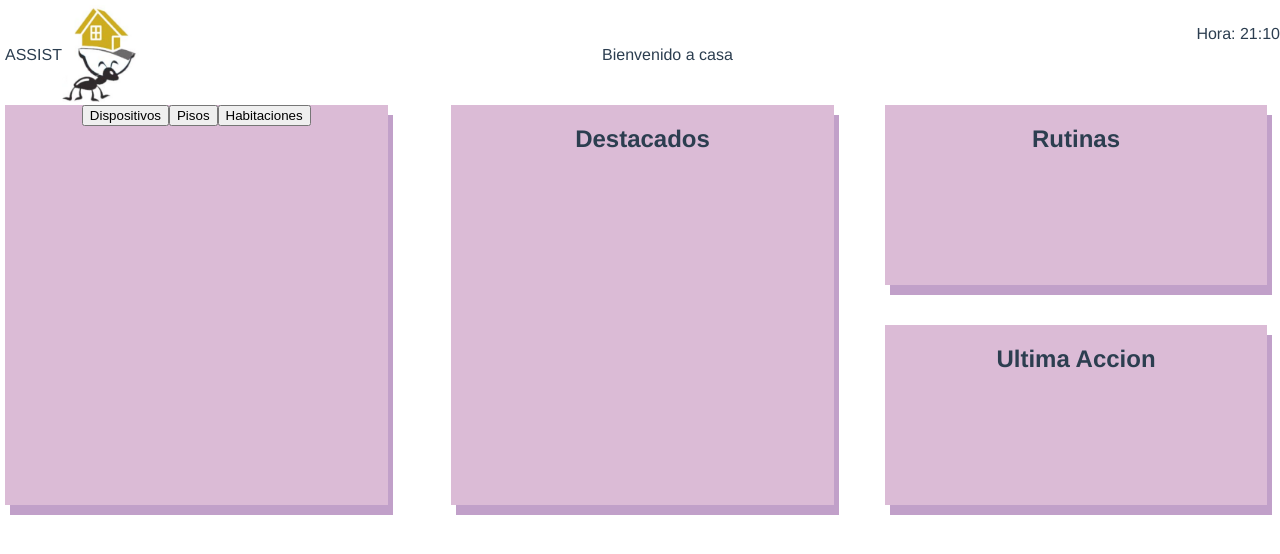
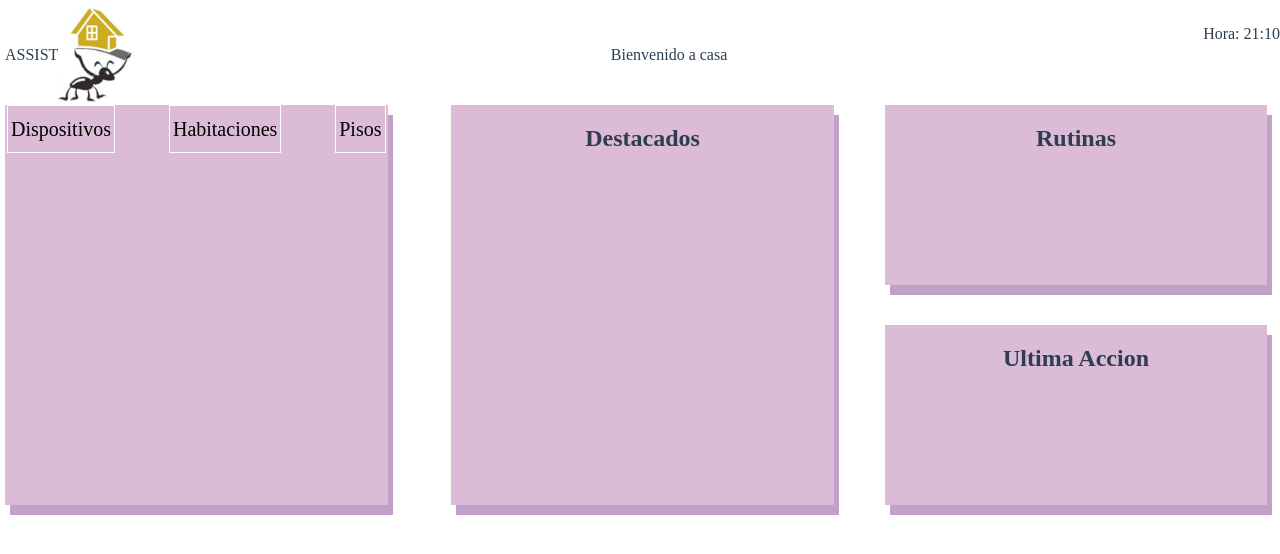
Before and after one commit to prausela/assist-ant, a Vue app: page / in a window 1280 px wide. Shown: the top 554 px of the page. Built offline with nearby package versions, Linux system fonts and the light colour scheme; some icons are missing.

Commit message:
intento lindo de main

```diff
--- a/src/App.vue
+++ b/src/App.vue
@@ -2,7 +2,6 @@
   <div id="app">
     <Header/>
     <Body/>
-
   </div>
 </template>
 
--- a/src/components/Header.vue
+++ b/src/components/Header.vue
@@ -37,6 +37,8 @@ export default {
 	display: flex;
 	flex-direction: row;
 	justify-content: space-between;
+	font-family: My Happy Ending;
+
 }
 .title{
 	display: flex;
--- a/src/components/body/Body.vue
+++ b/src/components/body/Body.vue
@@ -2,7 +2,23 @@
 	<div class="columns">
 
   		<div class="tabs">
-  			<button class="tab" @click="pressedButton">Dispositivos</button>
+
+        <div class="devices" @click="pressedButton">Dispositivos</div>
+        <table v-if="verBotones" class="devices-list">
+
+            <img class="card-icon" src="@/assets/lb-on.png">
+            <img class="card-icon" src="@/assets/lb-on.png">
+            <img class="card-icon" src="@/assets/lb-on.png">
+
+<!--             <img class="card-icon" src="@/assets/bedroom.PNG">
+ --><!--             <img class="card-icon" src="@/assets/cocina.PNG">
+ -->
+
+        </table>
+        <div class="hab" @click="pressedButton">Habitaciones</div>
+        <div class="floors" @click="pressedButton">Pisos</div>
+
+  			<!-- <button class="tab" @click="pressedButton">Dispositivos</button>
 
 				<table v-if="verBotones" class="devices">
   					<button class="button">
@@ -12,7 +28,7 @@
   					<button>d3</button>
 				</table>
   			<button class="tab" onclick="openDev(event,'dev')">Pisos</button>
-  			<button class="tab" onclick="openDev(event,'dev')">Habitaciones</button>
+  			<button class="tab" onclick="openDev(event,'dev')">Habitaciones</button>	 -->
   		</div>
   		<div class="favourite">
   			<h2>Destacados</h2>
@@ -47,10 +63,67 @@
 }
 </script>
 
+<!-- si la tab no esta seleccionada    background-color:  rgb(193, 160, 201);
+ -->
+<style lang="css" scoped>
+.card-icon{
+  display: row;
+  border: 1px solid white;
+margin: 8px;
+width: 100px;
+  height: 100px;
 
-<style lang="css" scoped>
+}
+
+.devices-list{
+  position: absolute;
+  margin-top: 20%;
+  height: 80%;
+  width: 100%;
+  background-color: rgb(219, 187, 214);
+  display: inline;
+
+  text-align: left;
+}
+
+.floors{
+  border: 1px solid white;
+  height: 10%;
+  display: flex;
+  align-items: center;
+  margin-right: 2px;
+    padding: 3px;
+
+
+}
+.devices{
+    border: 1px solid white;
+
+      height: 10%;
+    margin-left: 2px;
+   display: flex;
+    align-items: center;
+      padding: 3px;
+
+
+}
+.hab{
+    border: 1px solid white;
+
+  height: 10%;
+  display: flex;
+  align-items: center;
+    padding: 3px;
+
+
+}
 
 .tabs{
+    justify-content: space-between;
+  font-size: 20px;
+  color:black;
+  display: flex;
+  flex-direction:row;
   width: 30%;
   height:400px;
   background-color:  rgb(219, 187, 214);
@@ -58,11 +131,6 @@
   box-shadow: 5px 10px rgb(193, 160, 201);
 }
 
-
-.card-icon{
-	width: 30px;
-	height: 30px;
-}
 
 
 .columns{
@@ -73,6 +141,8 @@
     border-color: black;
     height: 400px;
     position: relative;
+      font-family: My Happy Ending;
+
 
 }
 
```
